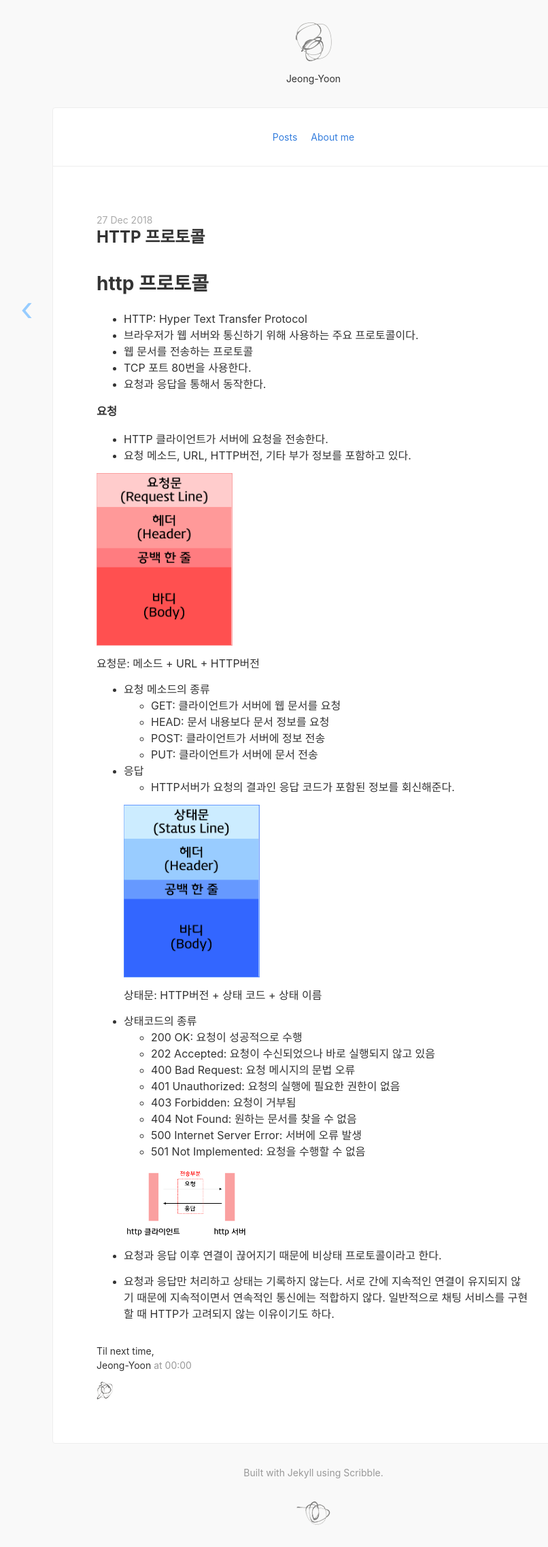
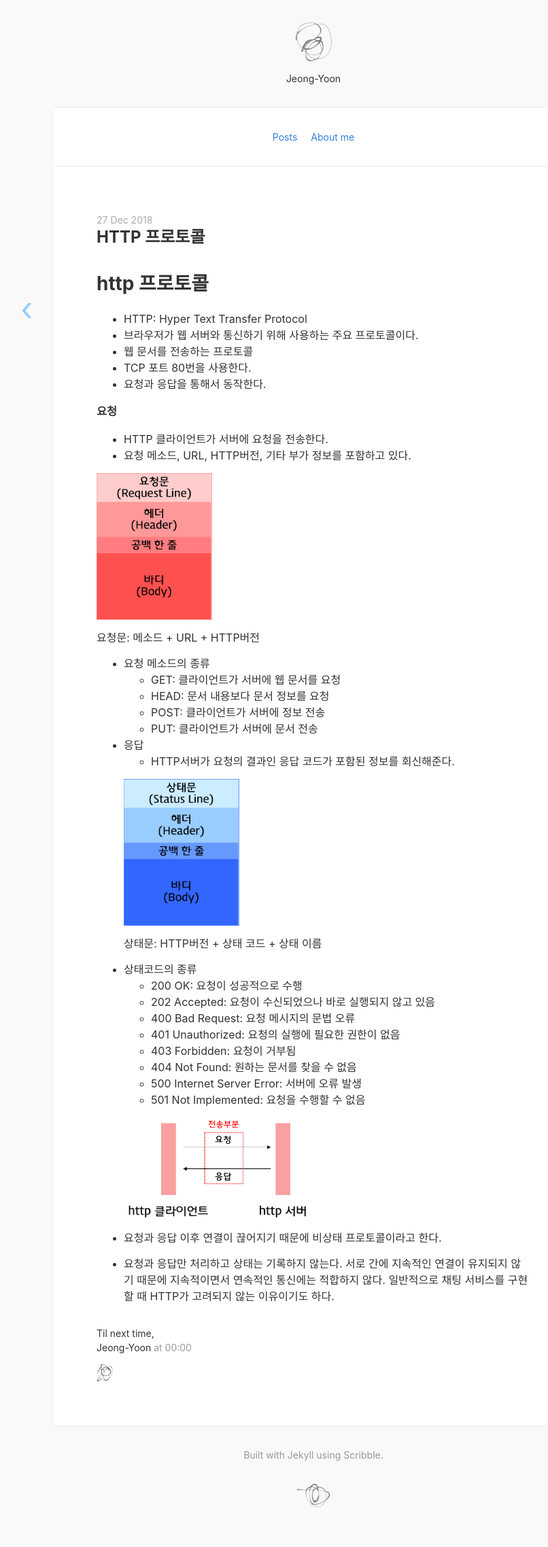
Before and after one commit to Jeong-Yoon/Jeong-Yoon.github.io, a Jekyll site: the page built from _posts/2018-12-27-http 프로토콜.md, in a window 1280 px wide. Shown: the whole page at 68% size, without its empty margins (179-985 px from the left). Built offline with Jekyll 4.4.1, drawn with Linux system fonts in a browser that asks for light colours; nearby versions of some CDN libraries; after the commit the page ends 2250 px from its top, so only the background shows below that.

Commit message:
Update 2018-12-27-http 프로토콜.md

```diff
--- a/_posts/2018-12-27-http 프로토콜.md
+++ b/_posts/2018-12-27-http 프로토콜.md
@@ -10,7 +10,7 @@
  *  <span style="font-size: 12pt; ">HTTP 클라이언트가 서버에 요청을 전송한다.
  * <span style="font-size: 12pt; ">요청 메소드, URL, HTTP버전, 기타 부가 정보를 포함하고 있다.
 
-  <span style="font-size: 12pt; "> <img src="{{ site.baseurl }}/images/request.png" style="width:200px;">
+  <span style="font-size: 12pt; "> <img src="{{ site.baseurl }}/images/request.png" style="width:170px;">
 
   <span style="font-size: 12pt; ">요청문: 메소드 + URL + HTTP버전
 
@@ -23,7 +23,7 @@
 - <span style="font-size: 12pt; ">응답
   * <span style="font-size: 12pt; ">HTTP서버가 요청의 결과인 응답 코드가 포함된 정보를 회신해준다.
 
-  <span style="font-size: 12pt; ">  <img src="{{ site.baseurl }}/images/respond.png" style="width:200px;">
+  <span style="font-size: 12pt; ">  <img src="{{ site.baseurl }}/images/respond.png" style="width:170px;">
 
   <span style="font-size: 12pt; ">상태문: HTTP버전 + 상태 코드 + 상태 이름
 
@@ -37,7 +37,7 @@
   * <span style="font-size: 12pt; ">500 Internet Server Error: 서버에 오류 발생
   * <span style="font-size: 12pt; ">501 Not Implemented: 요청을 수행할 수 없음
 
-  <img src="{{ site.baseurl }}/images/stateless.png" style="width:200px;">
+  <img src="{{ site.baseurl }}/images/stateless.png" style="width:300px;">
 
 - <span style="font-size: 12pt; ">요청과 응답 이후 연결이 끊어지기 때문에 비상태 프로토콜이라고 한다.
 
```
